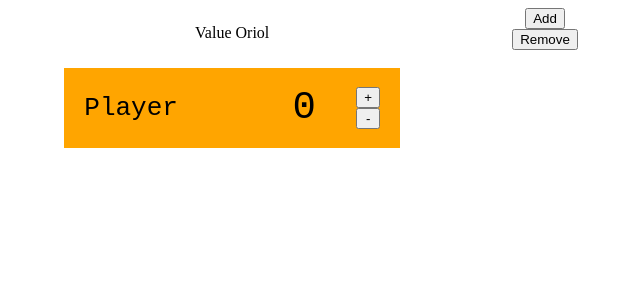
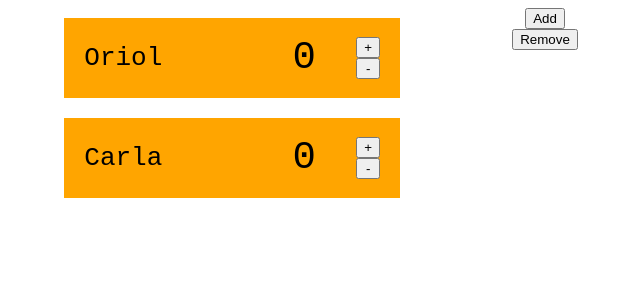
Before and after one commit to OriolOr/CatanCounter, a React app in the folder frontweb/: page / in a window 1280 px wide. Shown: the top 300 px of the page, without its empty margins (383-1023 px from the left). Built offline with nearby package versions, Linux system fonts and the light colour scheme.

Commit message:
update board & card components

```diff
--- a/frontweb/src/components/board/board.tsx
+++ b/frontweb/src/components/board/board.tsx
@@ -1,18 +1,19 @@
+
 import React, { useState } from "react";
 import "./board.styles.css";
 import Card from "../card/card";
 
 const Board: React.FC = () => {
 
-  const [playerList, setPlayer] = useState([{name: "Oriol" , points : 0}]);
-  const values = [0,1,2,3,4]
+  const [playerList, setPlayer] = useState([{name: "Oriol" , points : 0},{name: "Carla" , points : 0}]);
   return (
     <React.Fragment>
       <div className="boardContainer">
-      {playerList.map(function (player) {
-        return <p key={player.name}>Value {player.name}</p>;
+
+      {playerList.map((player) => {
+        return <Card namePlayer ={player.name} />;
       })}
-      <Card/>
+
       </div>
       <div className ="addButtonContainer">
         <button onClick={AddPlayer}>Add</button>
@@ -24,15 +25,14 @@ const Board: React.FC = () => {
 
   function AddPlayer(){
     playerList.push({name: "Antonio" , points :  0})
+    console.log(playerList)
     setPlayer(playerList);
-    console.log(playerList)
+
   }
 
   function RemovePlayer(){
-    playerList.pop()
+    playerList.pop();
     console.log(playerList)
-
   }
 };
-
 export default Board;
--- a/frontweb/src/components/card/card.tsx
+++ b/frontweb/src/components/card/card.tsx
@@ -1,15 +1,17 @@
 import React, { useState } from "react";
 import "./card.styles.css";
 
-const Card: React.FC = (props) => {
-  const [player, setPlayer] = useState("Player");
+type CardProps = {
+  namePlayer: string
+}
+
+const Card: React.FC<CardProps> = ({namePlayer} : CardProps) => {
+
   const [points, setPoints] = useState(0);
-
 
   return (
     <div  className="cardContainer">
-
-      <span contentEditable={true} className = "card_player" >{player}</span>
+      <span contentEditable={true} className = "card_player" >{namePlayer}</span>
       <span className="points">{points}</span>
       <div className = "buttonPack" >
       <button onClick={addPoint}>+</button>
```
Also changed, not shown: frontweb/src/components/board/board.styles.css (line endings or trailing spaces).
